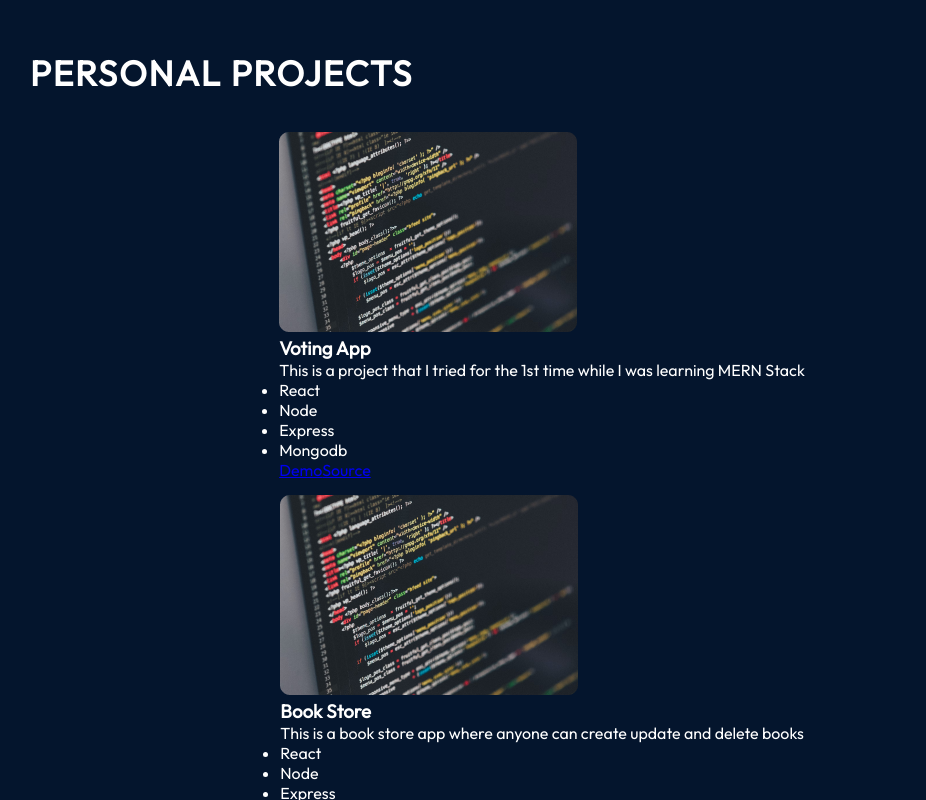
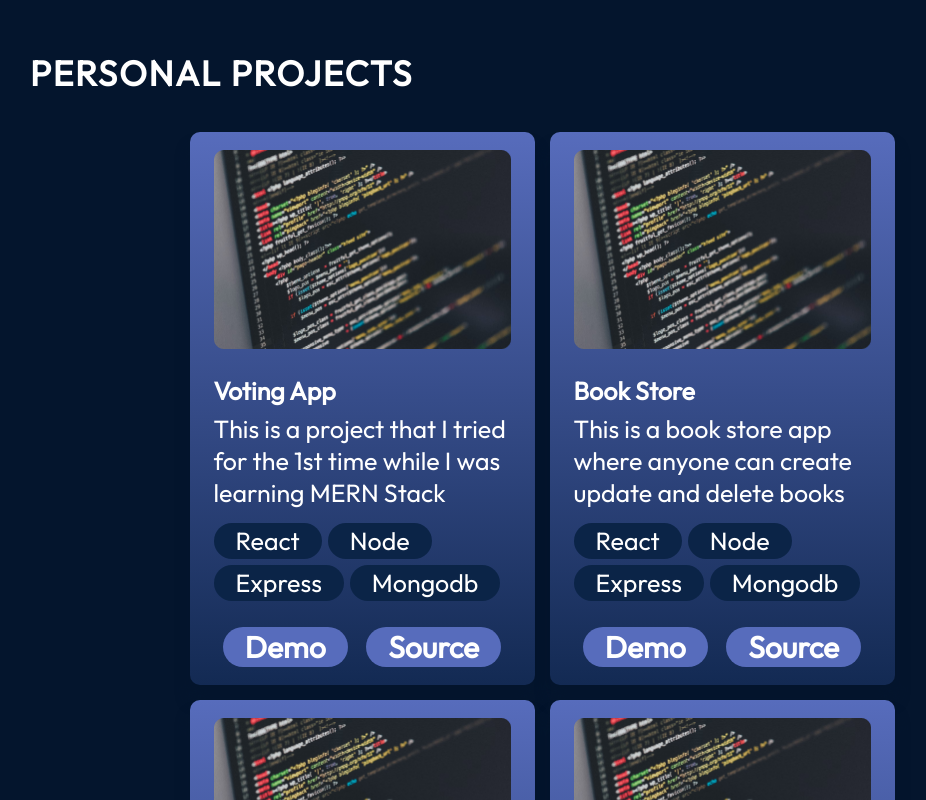
Before and after one commit to iamkoushik1999/Porfolio-2024, a React (Vite) app: page / in a window 1280 px wide. Shown: the part 2260-3060 px from the top of the page, without its empty margins (98-1024 px from the left). Built offline with nearby package versions, Linux system fonts and the light colour scheme.

Commit message:
Project Card Section Css

```diff
--- a/src/components/Projects/ProjectCard.jsx
+++ b/src/components/Projects/ProjectCard.jsx
@@ -1,24 +1,37 @@
 /* eslint-disable react/prop-types */
 // import React from 'react'
 
+import styles from './ProjectCard.module.css';
 import { getImageUrl } from '../../utils';
 
 export const ProjectCard = ({
   project: { title, imageSrc, description, skills, demo, source },
 }) => {
   return (
-    <div>
-      <img src={getImageUrl(imageSrc)} alt={`Image of ${title}`} />
-      <h3>{title}</h3>
-      <p>{description}</p>
-      <ul>
+    <div className={styles.container}>
+      <img
+        className={styles.image}
+        src={getImageUrl(imageSrc)}
+        alt={`Image of ${title}`}
+      />
+      <h3 className={styles.title}>{title}</h3>
+      <p className={styles.description}>{description}</p>
+      <ul className={styles.skills}>
         {skills.map((skill, id) => {
-          return <li key={id}>{skill}</li>;
+          return (
+            <li className={styles.skill} key={id}>
+              {skill}
+            </li>
+          );
         })}
       </ul>
-      <div>
-        <a href={demo}>Demo</a>
-        <a href={source}>Source</a>
+      <div className={styles.links}>
+        <a href={demo} className={styles.link}>
+          Demo
+        </a>
+        <a href={source} className={styles.link}>
+          Source
+        </a>
       </div>
     </div>
   );
--- a/src/components/Projects/ProjectCard.module.css
+++ b/src/components/Projects/ProjectCard.module.css
@@ -0,0 +1,61 @@
+@import "../../vars.css";
+
+.container {
+  display: flex;
+  flex-direction: column;
+  border-radius: 10px;
+  background: linear-gradient(180deg, #576cbc 0%, #132a53 100%);
+  box-shadow: 0 16px 14px 0 #04152d;
+  padding: 18px 24px;
+  max-width: 345px;
+}
+
+.image {
+  margin-bottom: 26px;
+}
+
+.title {
+  font-size: 25px;
+  font-weight: 700;
+}
+
+.description {
+  margin-top: 6px;
+  font-size: 25px;
+  font-weight: 400;
+}
+
+.skills {
+  width: 100%;
+  margin-top: 14px;
+  display: flex;
+  flex-direction: row;
+  flex-wrap: wrap;
+  gap: 6px;
+  list-style: none;
+}
+
+.skill {
+  font-size: 25px;
+  font-weight: 400;
+  border-radius: 100px;
+  background: var(--color-dark);
+  padding: 2px 22px;
+}
+
+.links {
+  width: 100%;
+  margin-top: 26px;
+  display: flex;
+  justify-content: space-around;
+}
+
+.link {
+  text-decoration: none;
+  color: var(--color-text);
+  font-size: 30px;
+  font-weight: 600;
+  border-radius: 100px;
+  background: var(--color-primary);
+  padding: 1px 22px;
+}
--- a/src/data/projects.json
+++ b/src/data/projects.json
@@ -11,7 +11,7 @@
      "title": "Book Store",
      "imageSrc": "projects/project.png",
      "description": "This is a book store app where anyone can create update and delete books",
-     "skills": ["React","Node","Express","Mongodb", "Css"],
+     "skills": ["React","Node","Express","Mongodb"],
      "demo": "https://github.com/iamkoushik1999/Book-Store-Frontend",
      "source": "https://github.com/iamkoushik1999/Book-Store-Server"
    },
```
